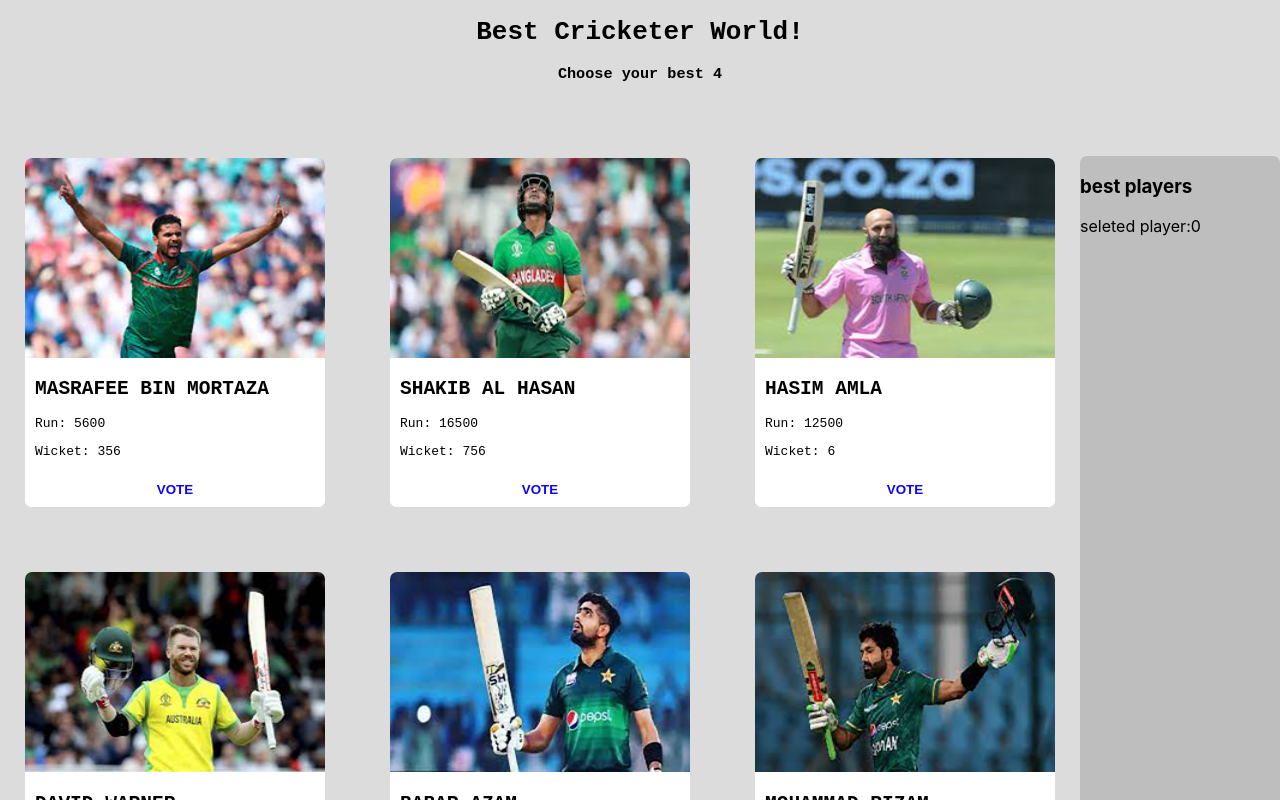
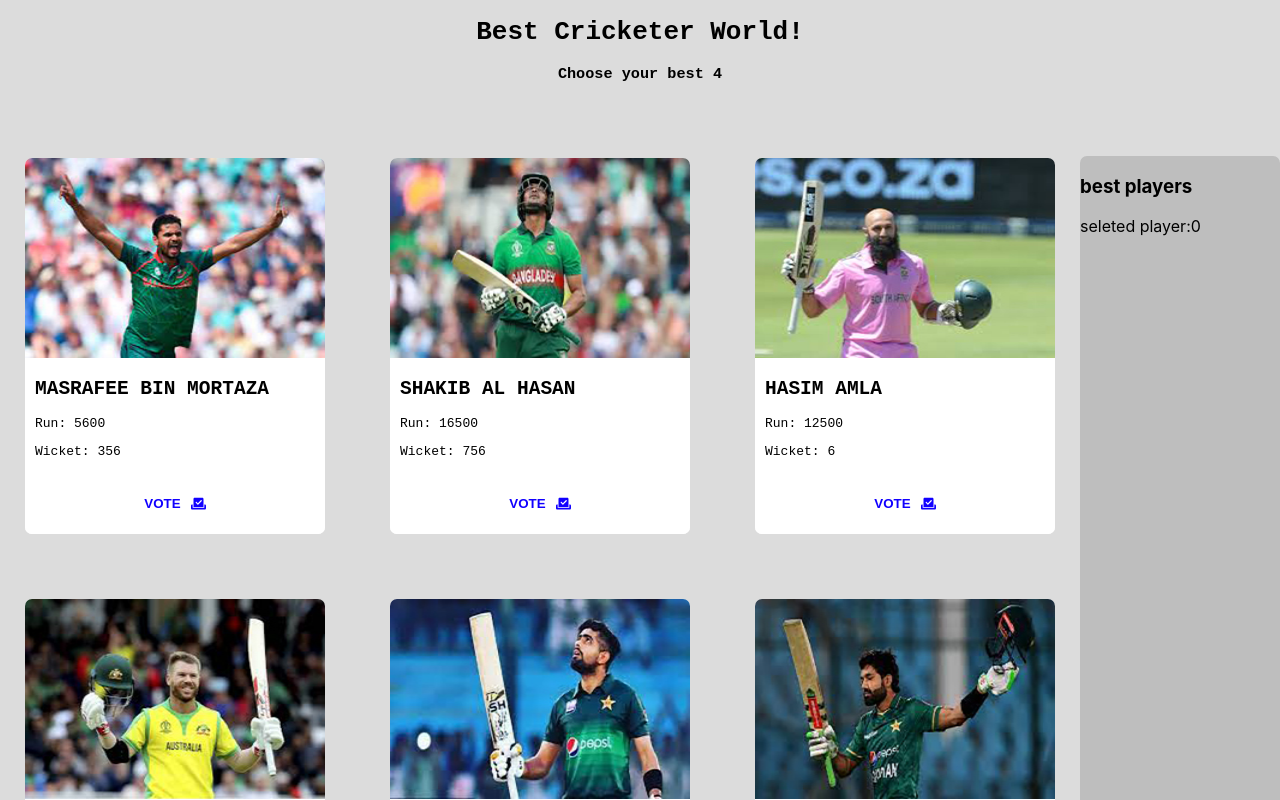
Before and after one commit to shahin7333/lucky-one, a React (Create React App) app: page / in a window 1280 px wide. Shown: the top 800 px of the page. Built offline with nearby package versions, Linux system fonts and the light colour scheme.

Commit message:
favicon update with name

```diff
--- a/public/index.html
+++ b/public/index.html
@@ -1,15 +1,14 @@
 <!DOCTYPE html>
 <html lang="en">
+
 <head>
   <meta charset="utf-8" />
-    <link rel="icon" href="%PUBLIC_URL%/favicon.ico" />
+  <!-- <link rel="icon" href="%PUBLIC_URL%/favicon.ico" /> -->
   <meta name="viewport" content="width=device-width, initial-scale=1" />
   <meta name="theme-color" content="#000000" />
-    <meta
-      name="description"
-      content="Web site created using create-react-app"
-    />
+  <meta name="description" content="Web site created using create-react-app" />
   <link rel="apple-touch-icon" href="%PUBLIC_URL%/logo192.png" />
+  <link rel="shortcut icon" href="favicon.png" type="image/x-icon">
   <!--
       manifest.json provides metadata used when your web app is installed on a
       user's mobile device or desktop. See https://developers.google.com/web/fundamentals/web-app-manifest/
@@ -24,8 +23,9 @@
       work correctly both with client-side routing and a non-root public URL.
       Learn how to configure a non-root public URL by running `npm run build`.
     -->
-    <title>React App</title>
+  <title>Cricketer World!</title>
 </head>
+
 <body>
   <noscript>You need to enable JavaScript to run this app.</noscript>
   <div id="root"></div>
@@ -40,4 +40,5 @@
       To create a production bundle, use `npm run build` or `yarn build`.
     -->
 </body>
+
 </html>
--- a/src/Components/Playerdetails/Playerdetails.css
+++ b/src/Components/Playerdetails/Playerdetails.css
@@ -26,7 +26,13 @@
     border-radius: 0px 0px 7px 7px;
     background-color: white;
     color: rgb(17, 0, 255);
+    display: flex;
+    align-items: center;
+    justify-content: center;
 
+}
+.vote{
+    padding-right: 10px;
 }
 .btn-vote:hover{
     background-color: gainsboro;
--- a/src/Components/Playerdetails/Playerdetails.js
+++ b/src/Components/Playerdetails/Playerdetails.js
@@ -1,3 +1,5 @@
+import { faVoteYea } from '@fortawesome/free-solid-svg-icons';
+import { FontAwesomeIcon } from '@fortawesome/react-fontawesome';
 import React from 'react';
 import './Playerdetails.css'
 const Playerdetails = (props) => {
@@ -11,7 +13,10 @@ const Playerdetails = (props) => {
                 <p>Run: {run}</p>
                 <p>Wicket: {wicket}</p>
             </div>
-            <button onClick={() => handleAddToRight(player)} className='btn-vote'><b>VOTE</b></button>
+            <button onClick={() => handleAddToRight(player)} className='btn-vote'>
+                <p className='vote'><b>VOTE</b></p>
+                <FontAwesomeIcon icon={faVoteYea}></FontAwesomeIcon>
+            </button>
         </div >
     );
 };
```
Also changed, not shown: public/favicon.png (added). Lines whose indentation alone changed are shown as unchanged.
